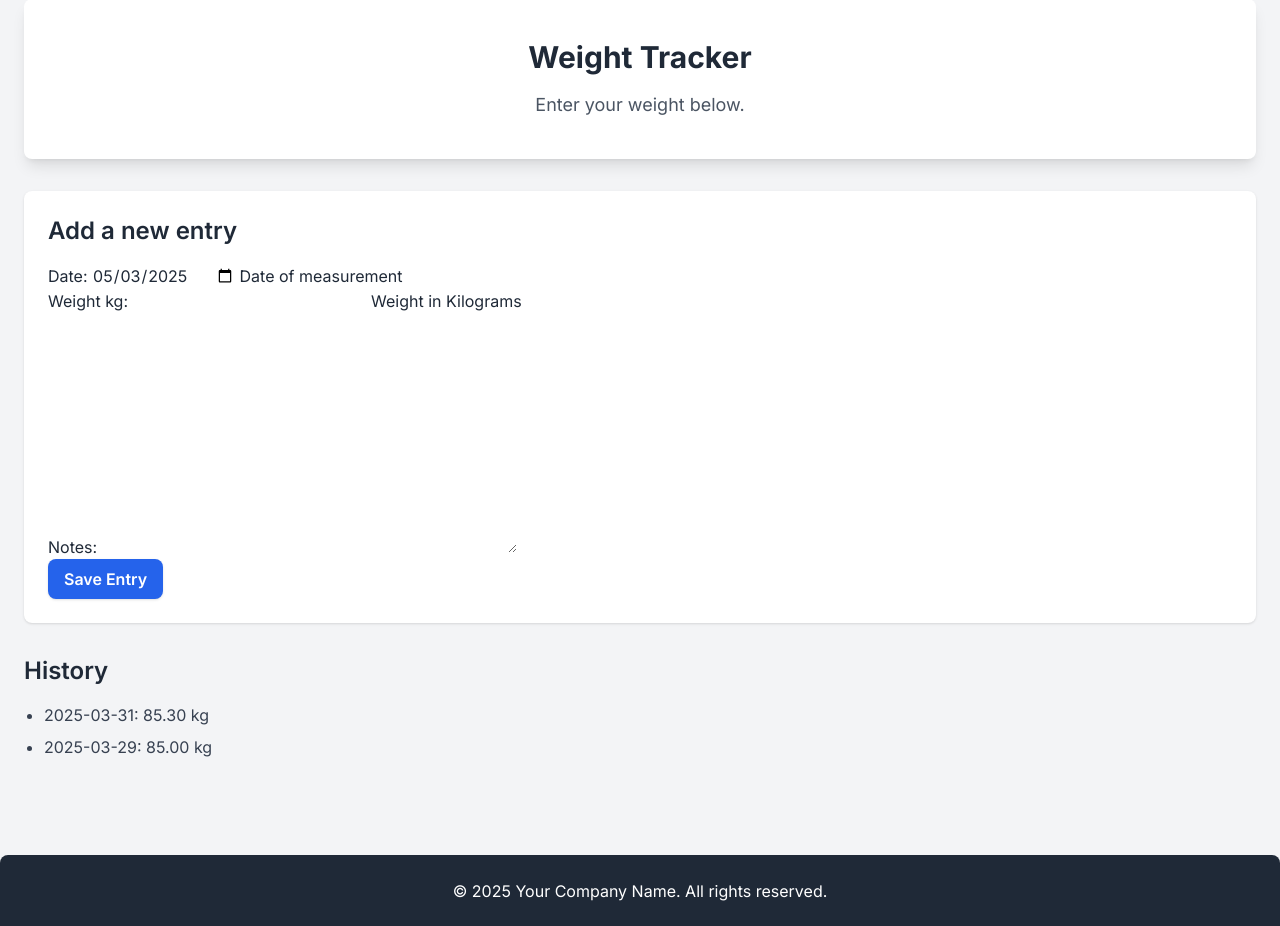
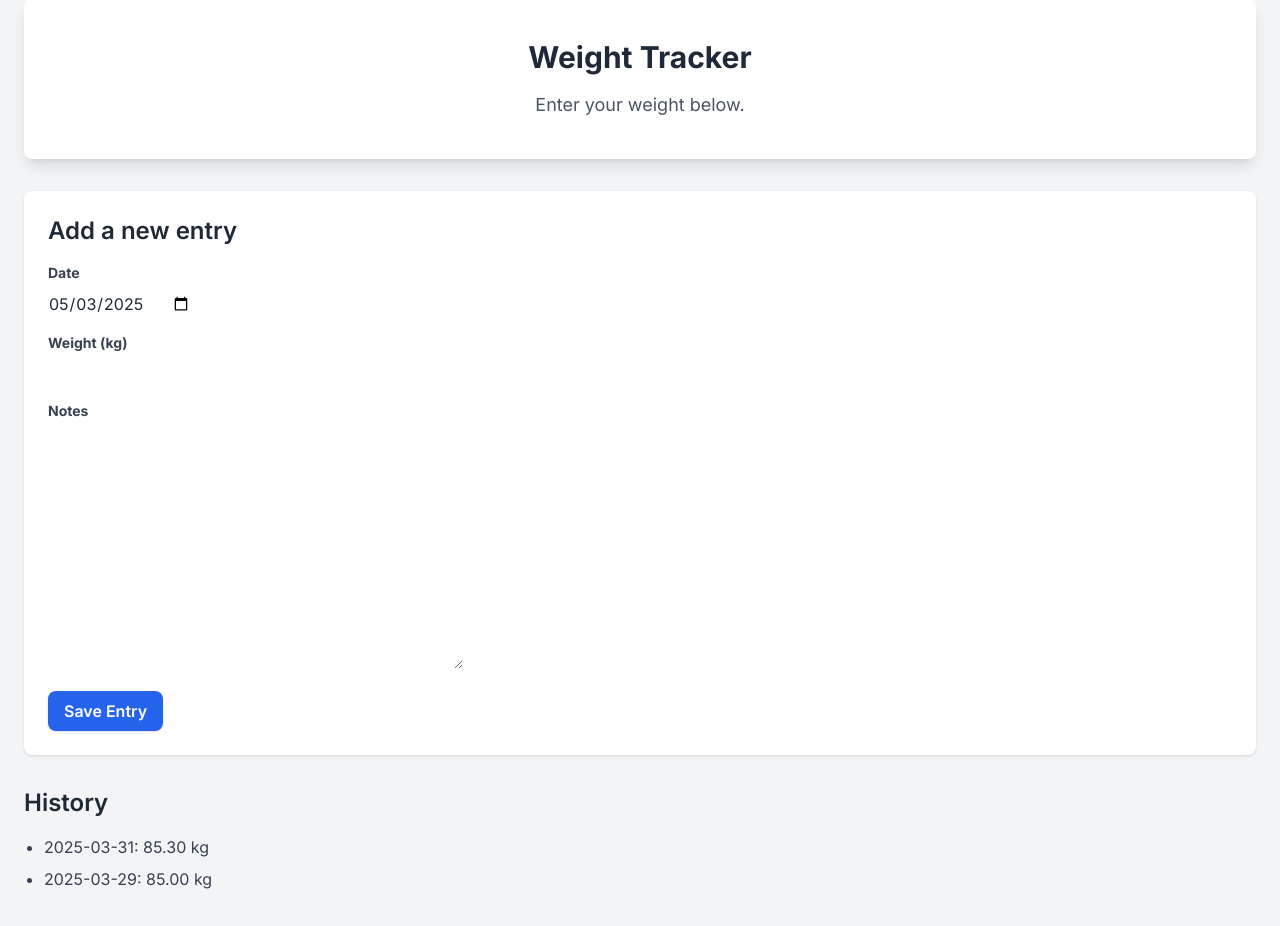
Before and after one commit to JohnSite07/simpleApp1, a Django app: page /weighttracker/ in a window 1280 px wide. Shown: the part 101-1027 px from the top of the page. Run offline with Django 5.2, Linux system fonts and the light colour scheme; data comes from the database, SQL or seed files in the repository; some libraries are stand-ins or nearby versions.

Commit message:
fixed issues

```diff
--- a/weighttracker/templates/weighttracker/weighttrackerhome.html
+++ b/weighttracker/templates/weighttracker/weighttrackerhome.html
@@ -13,7 +13,34 @@
     <form method="post" action="{% url 'weighttrackerhome' %}" novalidate>
         {% csrf_token %}
 
-        {{ weight_form.as_p }}
+        {# weight_form.as_p #}
+
+        <div class="mb-4">
+            <lable for="{{ weight_form.date.id_for_label }}" class="block text-gray-700 text-sm font-bold mb-2">Date</lable>
+            {{ weight_form.date }}
+            {% if weight_form.date.errors %}
+                <p class="text-red-500 text-xs italic">{{ weight_form.date.errors|striptags }}</p>
+            {% endif %}
+        </div>
+        <div class="mb-4">
+            <lable for="{{ weight_form.weight_kg.id_for_label }}" class="block text-gray-700 text-sm font-bold mb-2">Weight (kg)</lable>
+            {{ weight_form.weight_kg }}
+            {% if weight_form.weight_kg.errors %}
+                <p class="text-red-500 text-xs italic">{{ weight_form.weight_kg.errors|striptags }}</p>
+            {% endif %}
+        </div>
+        <div class="mb-4">
+            <lable for="{{ weight_form.notes.id_for_label }}" class="block text-gray-700 text-sm font-bold mb-2">Notes</lable>
+            {{ weight_form.notes }}
+            {% if weight_form.notes.errors %}
+                <p class="text-red-500 text-xs italic">{{ weight_form.notes.errors|striptags }}</p>
+            {% endif %}
+        </div>
+        {% if form.non_field_errors %}
+            <div class="mb-4 text-red-500 text-sm">
+                {{ form.non_field_errors }}
+            </div>
+        {% endif %}
 
         <button type="submit" class="bg-blue-600 hover:bg-blue-700 text-white font-semibold py-2 px-4 rounded-lg shadow transition duration-300 ease-in-out">
             Save Entry
```
